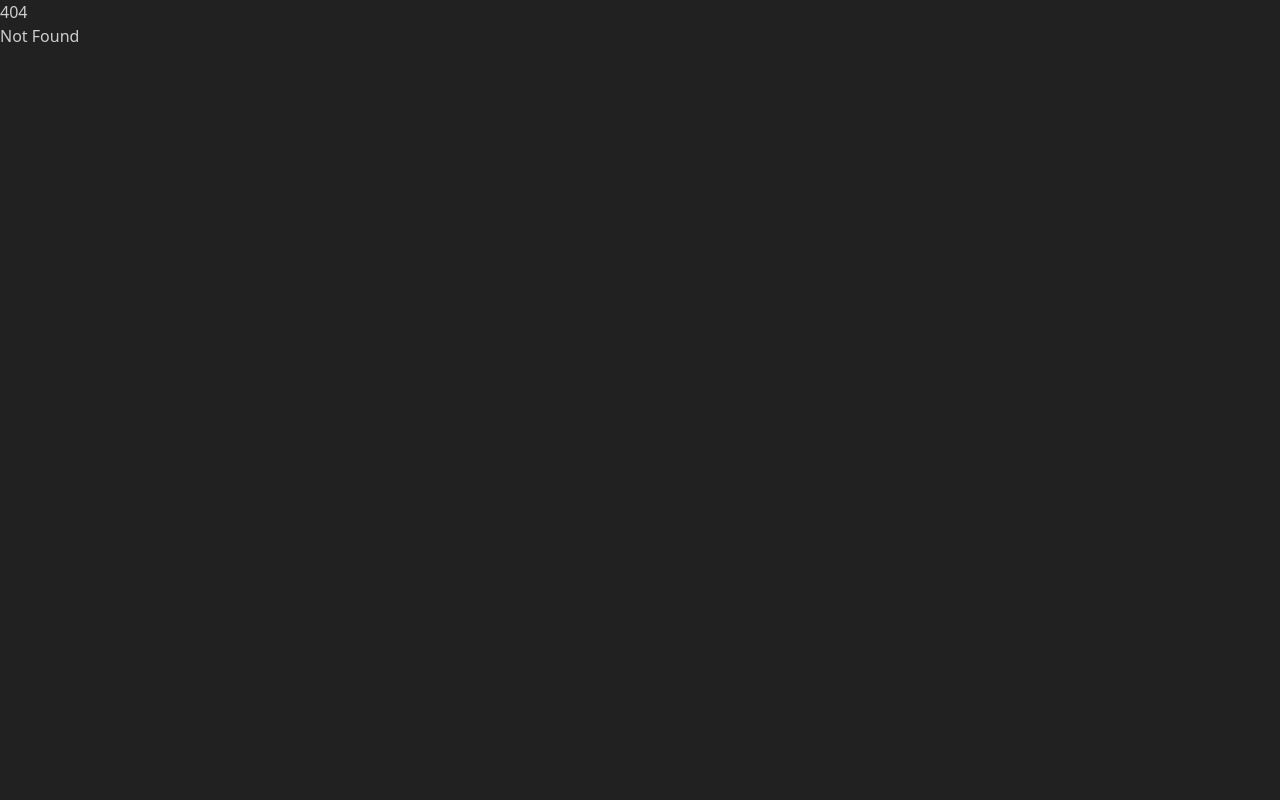
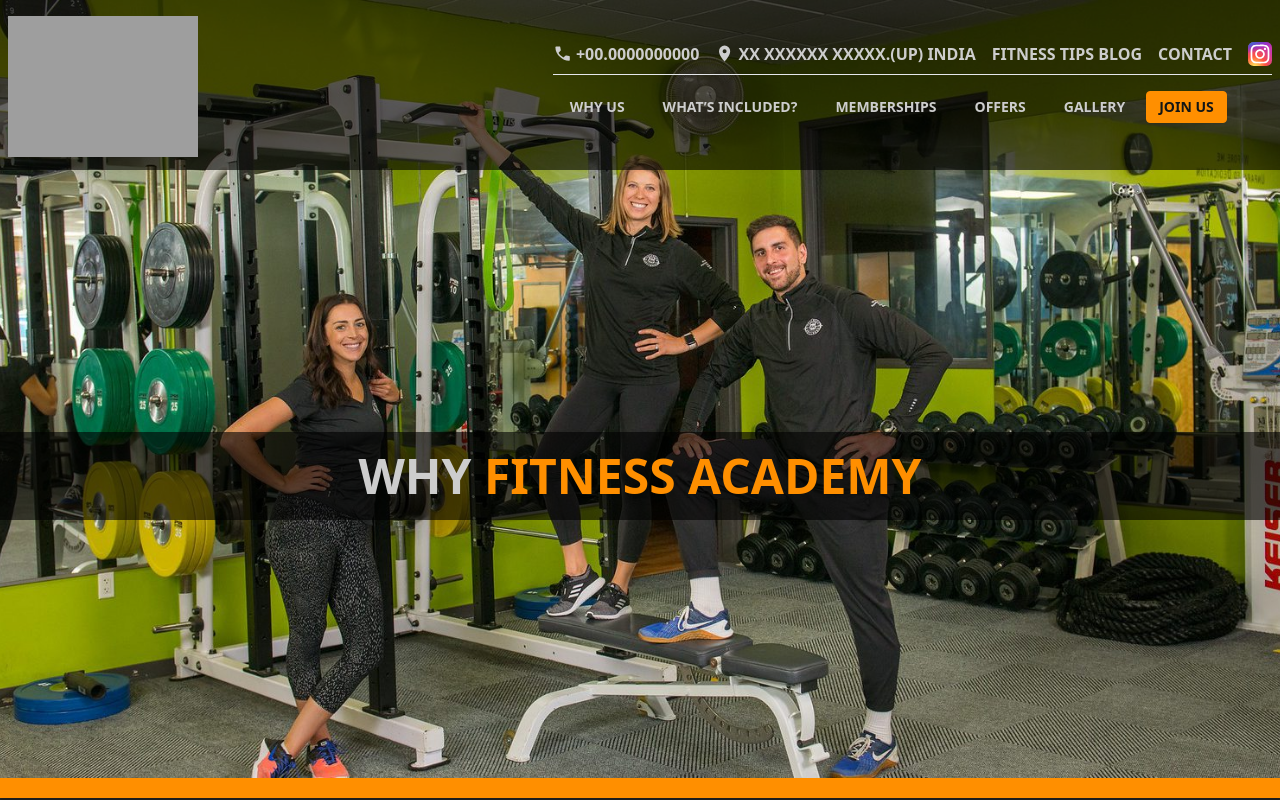
Before and after one commit to himanshuthakur71/gymSite, a SvelteKit app: page /why-us in a window 1280 px wide. Before the commit this address had no page. Shown: the top 800 px of the page. Built offline with nearby package versions, Linux system fonts and the light colour scheme; grey boxes are pictures that could not be loaded.

Commit message:
Code Updated

```diff
--- a/src/lib/Components/Header.svelte
+++ b/src/lib/Components/Header.svelte
@@ -79,7 +79,7 @@
 			</a>
 		</div>
 		<div class="flex w-full items-center gap-1">
-			<a href="/" class="btn btn-ghost font-semibold uppercase">Why Us</a>
+			<a href="/why-us" class="btn btn-ghost font-semibold uppercase">Why Us</a>
 			<a href="/" class="btn btn-ghost font-semibold uppercase">What’s Included?</a>
 			<a href="/" class="btn btn-ghost font-semibold uppercase">Memberships</a>
 			<a href="/" class="btn btn-ghost font-semibold uppercase">Offers</a>
--- a/src/lib/Components/Hero.svelte
+++ b/src/lib/Components/Hero.svelte
@@ -3,10 +3,10 @@
 </script>
 
 <div
-	class="relative w-full bg-[url(/images/slider-01.jpg)] bg-cover bg-center bg-no-repeat before:absolute before:block before:h-[170px] before:w-full before:bg-[rgba(0,0,0,0.6)]"
+	class="relative w-full border-b-[20px] border-primary bg-[url(/images/slider-01.jpg)] bg-cover bg-center bg-no-repeat before:absolute before:block before:h-[170px] before:w-full before:bg-[rgba(0,0,0,0.6)]"
 >
 	<Header />
-	<div class="flex min-h-[calc(100vh-175px)] w-full items-center">
+	<div class="flex min-h-[calc(100vh-195px)] w-full items-center">
 		<div class="flex w-full flex-col items-end gap-8 bg-[rgba(0,0,0,0.6)] px-[15px] py-4">
 			<h1
 				class="flex w-full flex-col items-end border-r-8 border-primary py-1 pr-4 text-4xl font-black md:text-5xl"
--- a/src/routes/(publicLayout)/+layout.svelte
+++ b/src/routes/(publicLayout)/+layout.svelte
@@ -4,9 +4,6 @@
 	import Hero from '$lib/Components/Hero.svelte';
 </script>
 
-<Hero />
-<main>
-	<slot />
-</main>
+<slot />
 
 <Footer />
--- a/src/routes/(publicLayout)/+page.svelte
+++ b/src/routes/(publicLayout)/+page.svelte
@@ -1,8 +1,12 @@
 <script>
+	import Hero from '$lib/Components/Hero.svelte';
 	import Parallax from '$lib/Components/Parallax.svelte';
 	import PriceBox from '$lib/Components/PriceBox.svelte';
 </script>
 
+<Hero />
+
+<main>
 	<section class="w-full py-16 lg:py-32">
 		<div class="hms-container">
 			<div class="w-full">
@@ -16,10 +20,10 @@
 				</p>
 				<p class="text-center">
 					We have pioneered a boutique fitness program at our xxGymNamexx gym which uses a
-				personalized workout to get you fit faster and trains you more effectively than traditional
-				mainstream fitness programs. If you are ready to transform your body, health, and athletic
-				performance goals into a reality, join our awesome community of fitness fans, athletes and
-				professional fitness coaches and begin your journey to a more fit you, today.
+					personalized workout to get you fit faster and trains you more effectively than
+					traditional mainstream fitness programs. If you are ready to transform your body, health,
+					and athletic performance goals into a reality, join our awesome community of fitness fans,
+					athletes and professional fitness coaches and begin your journey to a more fit you, today.
 				</p>
 			</div>
 		</div>
@@ -60,7 +64,9 @@
 				{#each Array(5) as blog, i}
 					{#if i % 2 == 0}
 						<div class="w-full shadow">
-						<div class="grid grid-cols-1 gap-4 overflow-hidden rounded bg-base-200 lg:grid-cols-2">
+							<div
+								class="grid grid-cols-1 gap-4 overflow-hidden rounded bg-base-200 lg:grid-cols-2"
+							>
 								<figure class="flex h-full w-full">
 									<img
 										src="/images/i-TL6V8z7-X3-570x300.jpg"
@@ -88,7 +94,9 @@
 						</div>
 					{:else if i % 2 != 0}
 						<div class="w-full shadow">
-						<div class="grid grid-cols-1 gap-4 overflow-hidden rounded bg-base-200 lg:grid-cols-2">
+							<div
+								class="grid grid-cols-1 gap-4 overflow-hidden rounded bg-base-200 lg:grid-cols-2"
+							>
 								<div class="h-full w-full p-4">
 									<div class="flex h-full w-full flex-col justify-center gap-4">
 										<div class="w-full">
@@ -126,3 +134,4 @@
 
 	<Parallax />
 	<PriceBox />
+</main>
--- /dev/null
+++ b/src/routes/(publicLayout)/why-us/+page.svelte
@@ -0,0 +1,16 @@
+<script>
+	import Header from '$lib/Components/Header.svelte';
+</script>
+
+<div
+	class="relative w-full border-b-[20px] border-primary bg-[url(/images/i-RPPt4xk-X3-1500x900.jpg)] bg-cover bg-center bg-no-repeat before:absolute before:block before:h-[170px] before:w-full before:bg-[rgba(0,0,0,0.6)]"
+>
+	<Header />
+	<div class="flex min-h-[calc(100vh-195px)] w-full items-center">
+		<div class="flex w-full flex-col items-end gap-8 bg-[rgba(0,0,0,0.6)] px-[15px] py-4">
+			<h1 class=" w-full border-primary py-1 text-center text-4xl font-black md:text-5xl">
+				WHY <span class=" text-primary">FITNESS ACADEMY</span>
+			</h1>
+		</div>
+	</div>
+</div>
```
Also changed, not shown: static/images/i-RPPt4xk-X3-1500x900.jpg (added). Lines whose indentation alone changed are shown as unchanged.
